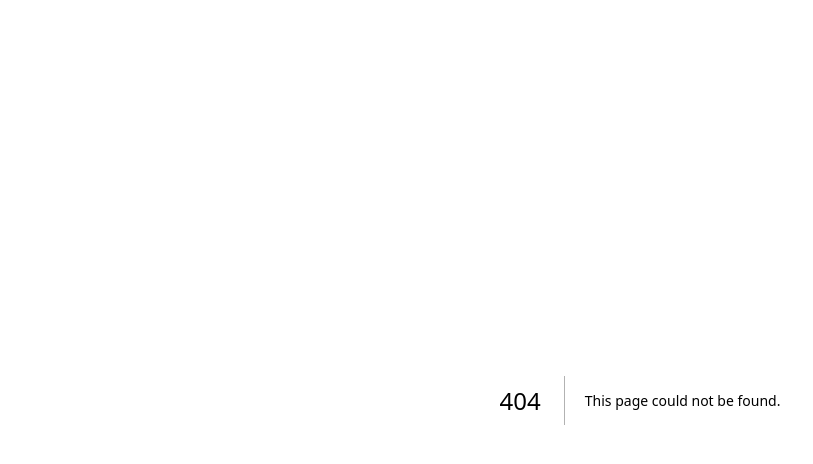
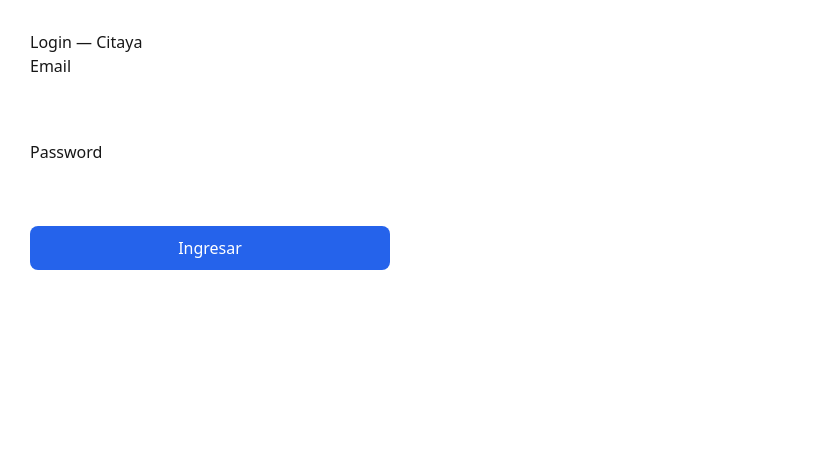
Before and after one commit to verf2390/citaya-agendas, a Next.js app: page /login in a window 1280 px wide. Before the commit this address had no page. Shown: the top 464 px of the page, without its empty margins (0-813 px from the left). Built offline with nearby package versions, Linux system fonts and the light colour scheme; no server answers.

Commit message:
feat: auth login + protect admin + logout

```diff
--- a/app/admin/agenda/page.tsx
+++ b/app/admin/agenda/page.tsx
@@ -1,7 +1,7 @@
 "use client";
 
 import { useEffect, useMemo, useState } from "react";
-
+import { useRouter } from "next/navigation";
 import FullCalendar from "@fullcalendar/react";
 import timeGridPlugin from "@fullcalendar/timegrid";
 import interactionPlugin from "@fullcalendar/interaction";
@@ -32,16 +32,41 @@ type Professional = {
   tenant_id: string;
 };
 
+// ⚠️ MVP: tenant hardcodeado. Luego lo sacamos desde profiles/slug.
 const TENANT_ID = "04d6c088-338d-44b2-b27b-b4709f48d31b";
 
 export default function AgendaPage() {
+  const router = useRouter();
+
+  // ✅ Día 3: guard de sesión
+  const [authChecked, setAuthChecked] = useState(false);
+
+  useEffect(() => {
+    const run = async () => {
+      const { data } = await supabase.auth.getSession();
+
+      if (!data.session) {
+        router.push("/login?redirectTo=/admin/agenda");
+        return;
+      }
+
+      setAuthChecked(true);
+    };
+
+    run();
+  }, [router]);
+
+  const onLogout = async () => {
+    await supabase.auth.signOut();
+    router.push("/login");
+  };
+
   const [events, setEvents] = useState<any[]>([]);
   const [loading, setLoading] = useState(true);
 
   const [professionals, setProfessionals] = useState<Professional[]>([]);
   const [selectedProfessionalId, setSelectedProfessionalId] = useState<string>("");
 
-  // Guardamos el rango visible para recargar cuando cambie el profesional
   const [visibleRange, setVisibleRange] = useState<{ start: string; end: string } | null>(null);
 
   const selectedProfessional = useMemo(() => {
@@ -63,7 +88,6 @@ export default function AgendaPage() {
     const list = (data as Professional[] | null) ?? [];
     setProfessionals(list);
 
-    // ✅ si aún no hay seleccionado, elige el primero automáticamente
     if (!selectedProfessionalId && list.length > 0) {
       setSelectedProfessionalId(list[0].id);
     }
@@ -78,15 +102,8 @@ export default function AgendaPage() {
       .eq("tenant_id", TENANT_ID)
       .order("start_at", { ascending: true });
 
-    // ✅ filtrar por profesional seleccionado
-    if (professionalId) {
-      q = q.eq("professional_id", professionalId);
-    }
-
-    // ✅ filtrar por rango visible (semana)
-    if (start && end) {
-      q = q.gte("start_at", start).lt("start_at", end);
-    }
+    if (professionalId) q = q.eq("professional_id", professionalId);
+    if (start && end) q = q.gte("start_at", start).lt("start_at", end);
 
     const { data, error } = await q;
 
@@ -118,13 +135,15 @@ export default function AgendaPage() {
     setLoading(false);
   };
 
-  // ✅ carga profesionales al montar
+  // ✅ Cargar data solo cuando auth está OK
   useEffect(() => {
+    if (!authChecked) return;
     loadProfessionals();
-  }, []);
+    // eslint-disable-next-line react-hooks/exhaustive-deps
+  }, [authChecked]);
 
-  // ✅ cuando cambie profesional, recarga citas
   useEffect(() => {
+    if (!authChecked) return;
     if (!selectedProfessionalId) return;
 
     if (visibleRange) {
@@ -133,9 +152,8 @@ export default function AgendaPage() {
       loadAppointments(undefined, undefined, selectedProfessionalId);
     }
     // eslint-disable-next-line react-hooks/exhaustive-deps
-  }, [selectedProfessionalId]);
+  }, [authChecked, selectedProfessionalId]);
 
-  // ✅ handleSelect (CREAR CITA)
   const handleSelect = async (selectInfo: DateSelectArg) => {
     if (!selectedProfessionalId) {
       alert("Selecciona un profesional primero");
@@ -173,10 +191,8 @@ export default function AgendaPage() {
     }
   };
 
-  // ✅ mover (drag & drop)
   const handleEventDrop = async (dropInfo: EventDropArg) => {
     const id = dropInfo.event.id;
-
     const start_at = dropInfo.event.start?.toISOString();
     const end_at = dropInfo.event.end?.toISOString();
 
@@ -199,7 +215,6 @@ export default function AgendaPage() {
     }
   };
 
-  // ✅ cancelar (no borrar)
   const handleEventClick = async (clickInfo: EventClickArg) => {
     const ok = confirm(`¿Cancelar cita de "${clickInfo.event.title}"?`);
     if (!ok) return;
@@ -222,7 +237,6 @@ export default function AgendaPage() {
     }
   };
 
-  // ✅ cuando cambie de semana, guarda rango y carga citas del rango
   const handleDatesSet = async (arg: DatesSetArg) => {
     const start = arg.startStr;
     const end = arg.endStr;
@@ -233,11 +247,32 @@ export default function AgendaPage() {
     await loadAppointments(start, end, selectedProfessionalId);
   };
 
+  if (!authChecked) {
+    return (
+      <main style={{ padding: 20, fontFamily: "system-ui" }}>
+        <p>Validando sesión...</p>
+      </main>
+    );
+  }
+
   return (
     <main style={{ padding: 20, fontFamily: "system-ui" }}>
       <h1>Agenda (Admin)</h1>
 
-      {/* ✅ DROPDOWN PROFESIONAL */}
+      <button
+        onClick={onLogout}
+        style={{
+          padding: 8,
+          marginTop: 8,
+          cursor: "pointer",
+          borderRadius: 8,
+          border: "1px solid #ddd",
+          background: "white",
+        }}
+      >
+        Cerrar sesión
+      </button>
+
       <div style={{ display: "flex", gap: 12, alignItems: "center", marginTop: 10, flexWrap: "wrap" }}>
         <div>
           <div style={{ fontSize: 12, opacity: 0.7, marginBottom: 4 }}>Profesional</div>
--- /dev/null
+++ b/app/login/page.tsx
@@ -0,0 +1,85 @@
+"use client";
+
+import { useState } from "react";
+import { useSearchParams } from "next/navigation";
+import { supabase } from "@/lib/supabaseClient";
+
+export default function LoginPage() {
+  const searchParams = useSearchParams();
+  const redirectTo = searchParams.get("redirectTo") || "/admin/agenda";
+
+  const [email, setEmail] = useState("");
+  const [password, setPassword] = useState("");
+  const [loading, setLoading] = useState(false);
+  const [errorMsg, setErrorMsg] = useState<string | null>(null);
+
+  const onLogin = async (e: React.FormEvent) => {
+    e.preventDefault();
+    setErrorMsg(null);
+    setLoading(true);
+
+    const { error } = await supabase.auth.signInWithPassword({
+      email,
+      password,
+    });
+
+    setLoading(false);
+
+    if (error) {
+      setErrorMsg(error.message);
+      return;
+    }
+
+    // navegación fuerte (evita temas de refresh)
+    window.location.href = redirectTo;
+  };
+
+  return (
+    <main style={{ padding: 30, fontFamily: "system-ui", maxWidth: 420 }}>
+      <h1>Login — Citaya</h1>
+
+      <form onSubmit={onLogin} style={{ display: "grid", gap: 12 }}>
+        <label style={{ display: "grid", gap: 6 }}>
+          Email
+          <input
+            value={email}
+            onChange={(e) => setEmail(e.target.value)}
+            type="email"
+            required
+            style={{ padding: 10 }}
+          />
+        </label>
+
+        <label style={{ display: "grid", gap: 6 }}>
+          Password
+          <input
+            value={password}
+            onChange={(e) => setPassword(e.target.value)}
+            type="password"
+            required
+            style={{ padding: 10 }}
+          />
+        </label>
+
+        <button
+          type="submit"
+          disabled={loading}
+          style={{
+            padding: 10,
+            cursor: "pointer",
+            background: "#2563eb",
+            color: "white",
+            borderRadius: 8,
+            border: "none",
+          }}
+        >
+          {loading ? "Ingresando..." : "Ingresar"}
+        </button>
+
+        {errorMsg && (
+          <p style={{ color: "crimson", margin: 0 }}>❌ {errorMsg}</p>
+        )}
+      </form>
+    </main>
+  );
+}
--- /dev/null
+++ b/middleware.ts
@@ -0,0 +1,5 @@
+import { NextResponse } from "next/server";
+
+export function middleware() {
+  return NextResponse.next();
+}
```
